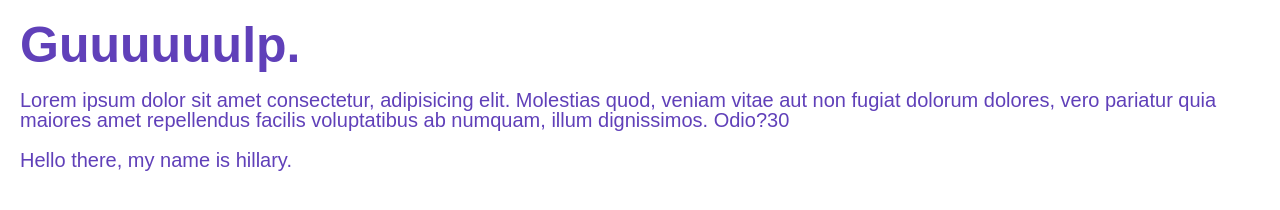
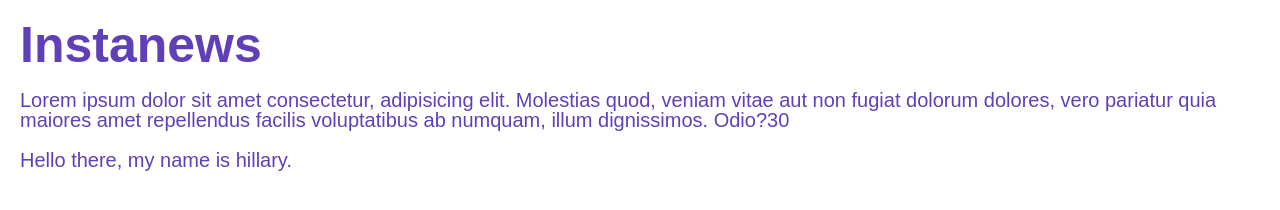
Before and after one commit to hillmclean/project-3, a website: page index.html in a window 1280 px wide. Drawn offline with Linux system fonts and the light colour scheme; files that its build step writes are made by us from their sources.

Commit message:
installed dependencies

```diff
--- a/index.html
+++ b/index.html
@@ -5,12 +5,12 @@
   <meta charset="UTF-8">
   <meta name="viewport" content="width=device-width, initial-scale=1.0">
   <meta http-equiv="X-UA-Compatible" content="ie=edge">
-  <title>Gulp</title>
+  <title>Instanews</title>
   <link rel="stylesheet" href="./css/styles.css">
 </head>
 
 <body style="font-size: 20px; margin-top: 20px; margin-left: 20px; font-family: sans-serif;">
-  <h1 style="font-weight: 800; font-size: 50px;">Guuuuuulp.</h1>
+  <h1 style="font-weight: 800; font-size: 50px;">Instanews</h1>
   <br>
   <p id="test">Lorem ipsum dolor sit amet consectetur, adipisicing elit. Molestias quod, veniam vitae aut non fugiat
     dolorum dolores, vero pariatur quia maiores amet repellendus facilis voluptatibus ab numquam, illum dignissimos.
--- a/package.json
+++ b/package.json
@@ -1,13 +1,13 @@
 {
-  "name": "gulp-demo",
+  "name": "instanews",
   "version": "1.0.0",
-  "description": "A demo project for demonstrating usage of gulp.",
+  "description": "Project-3",
   "main": "index.js",
   "scripts": {
     "mygit": "git status; git add -A; git status;",
     "test": "ls-l"
   },
-  "author": "Hillary",
+  "author": "Hillary McLean",
   "license": "ISC",
   "devDependencies": {
     "browser-sync": "^2.26.7",
```
Also changed, not shown: build/js/api.min.js (added), build/js/script.min.js (added), mock-ups/instanews-desktop-initial.png (renamed from instanews-desktop-initial.png), mock-ups/instanews-mobile-initial.png (renamed from instanews-mobile-initial.png), mock-ups/instanews-tablet-initial.png (renamed from instanews-tablet-initial.png), 5 other files.
